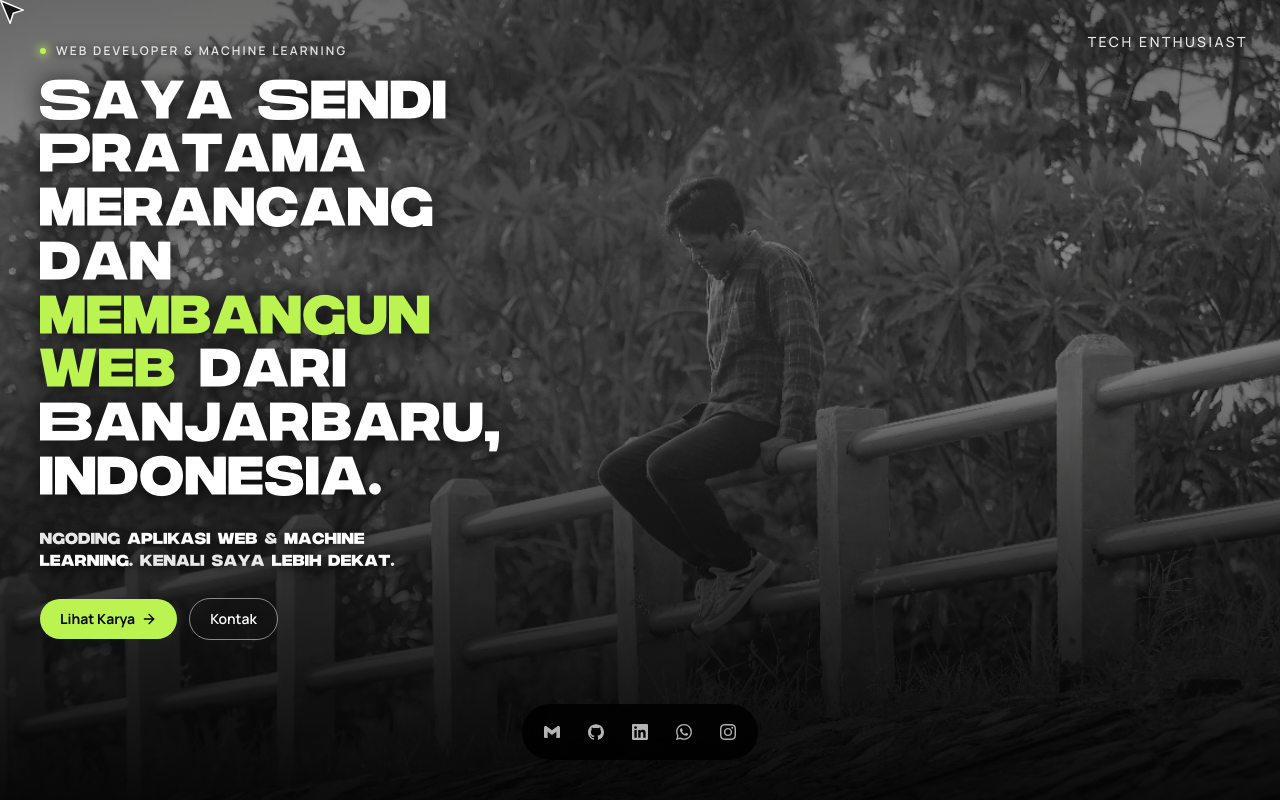
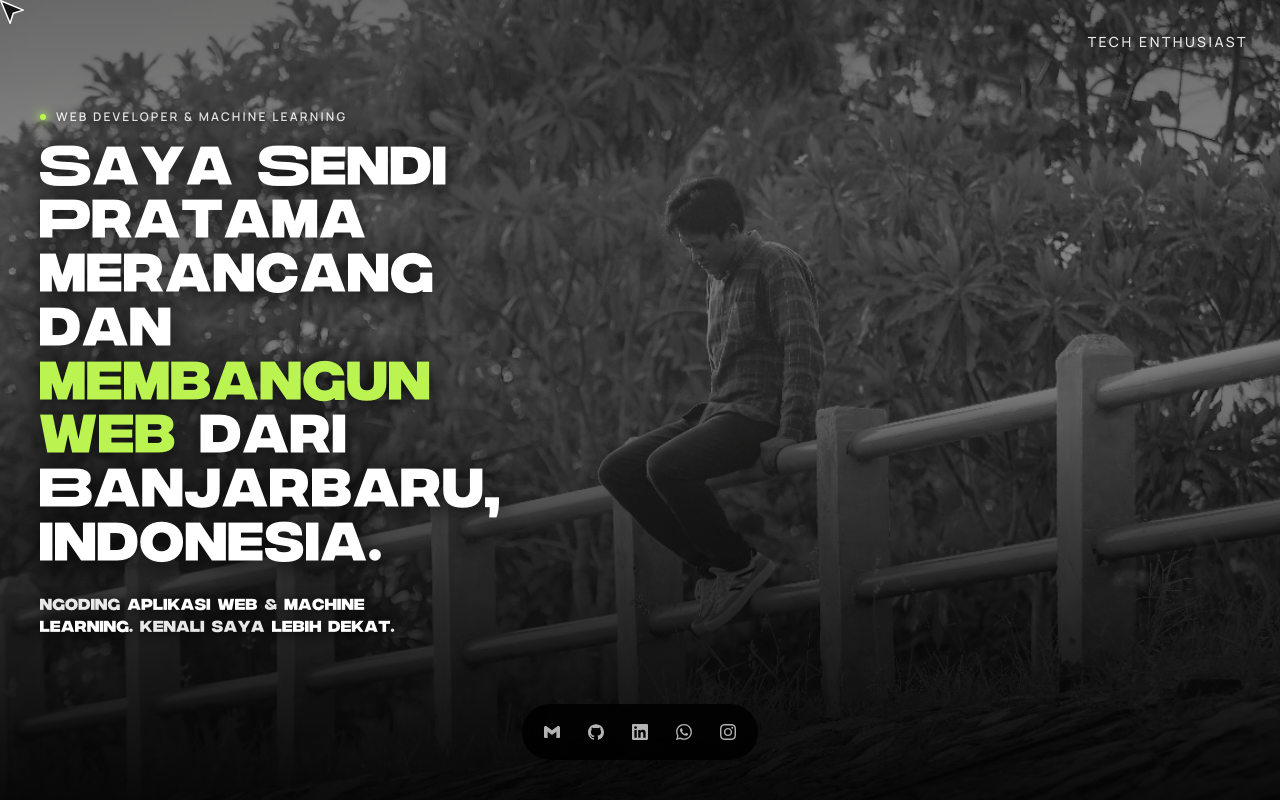
Before and after one commit to sendi8921/PORTOFOLIO, a React (Vite) app: page / in a window 1280 px wide. Shown: the top 800 px of the page. Built offline with nearby package versions, Linux system fonts and the light colour scheme.

Commit message:
Remove hero CTA buttons and drop unused icon imports
Co-Authored-By: Devin AI <158243242+devin-ai-integration[bot]@users.noreply.github.com>

```diff
--- a/src/components/Portfolio.jsx
+++ b/src/components/Portfolio.jsx
@@ -2,7 +2,7 @@ import React, { useState, useEffect, useRef } from "react";
 import { motion, AnimatePresence } from "framer-motion";
 import { SmoothCursor } from "./ui/SmoothCursor";
 import {
-  ArrowUpRight, MapPin, ArrowRight, ArrowDownRight, FileText, Mail
+  ArrowUpRight, MapPin, Mail
 } from "lucide-react";
 
 function BrandIcon({ path, size = 17, ...props }) {
@@ -472,21 +472,6 @@ export default function PortfolioMinimal() {
             <span className="font-medium text-white">machine learning</span>.
             Kenali saya <span className="font-medium text-white">lebih dekat</span>.
           </p>
-
-          <div className="mt-6 flex flex-wrap items-center gap-3">
-            <a
-              href="#work"
-              className="inline-flex items-center gap-1.5 rounded-full bg-lime-300 text-black text-sm font-bold px-5 py-2.5 hover:bg-lime-200 transition-colors"
-            >
-              Lihat Karya <ArrowRight size={16} className="shrink-0" />
-            </a>
-            <a
-              href="#contact"
-              className="inline-flex items-center gap-1.5 rounded-full border border-white/50 text-white text-sm font-semibold px-5 py-2.5 backdrop-blur-sm hover:bg-white/10 transition-colors"
-            >
-              Kontak
-            </a>
-          </div>
         </div>
       </section>
 
```
